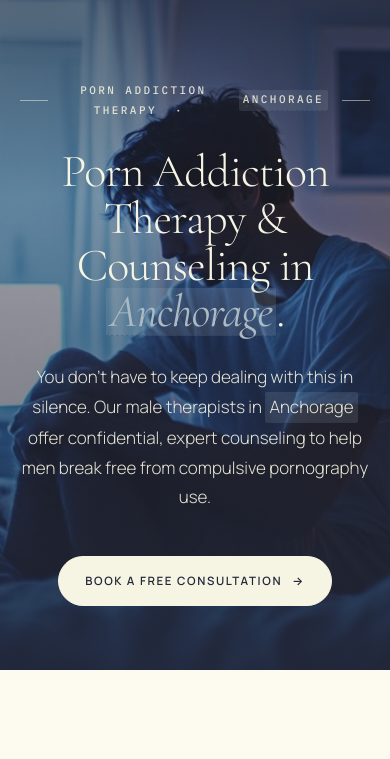
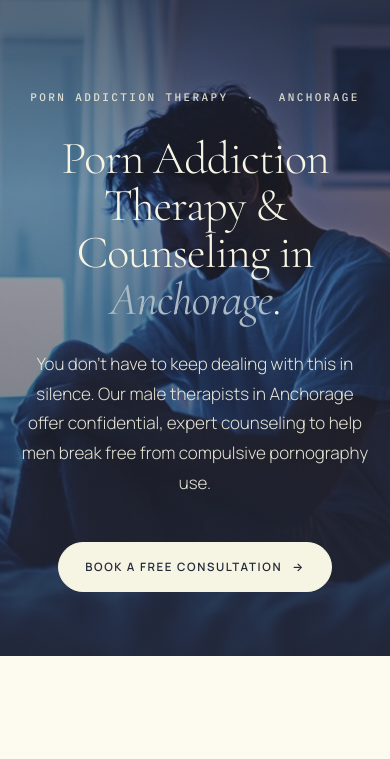
Before and after one commit to anchormenstherapy/anchor-mens-therapy, a plain HTML site: page porn-addiction-therapy-anchorage.html in a window 390 px wide. Shown: the part 59-818 px from the top of the page. Drawn offline with nearby package versions, Linux system fonts and the light colour scheme.

Commit message:
Add files via upload

```diff
--- a/porn-addiction-therapy-anchorage.html
+++ b/porn-addiction-therapy-anchorage.html
@@ -52,6 +52,8 @@
     opacity: 0.85;
     margin-bottom: 28px;
     justify-content: center;
+    text-align: center;
+    flex-wrap: wrap;
   }
   .issue-hero .eyebrow::before,
   .issue-hero .eyebrow::after {
@@ -61,6 +63,10 @@
     background: currentColor;
     opacity: 0.6;
     flex-shrink: 0;
+  }
+  @media (max-width: 640px) {
+    .issue-hero .eyebrow::before,
+    .issue-hero .eyebrow::after { display: none; }
   }
   .issue-hero h1 {
     font-family: var(--serif);
@@ -111,14 +117,8 @@
   }
   .outcomes-list.checks .check svg { width: 11px; height: 11px; }
 
-  /* ---------- Var placeholder ---------- */
-  .var {
-    display: inline-block;
-    background: rgba(172, 186, 196, 0.16);
-    border-bottom: 1px dashed rgba(48, 54, 79, 0.32);
-    padding: 0 4px;
-    border-radius: 2px;
-  }
+  /* ---------- City variable ---------- */
+  .var { display: inline; }
 
   @media (max-width: 640px) {
     .issue-hero { padding: 140px 0 64px; min-height: 540px; }
@@ -167,7 +167,7 @@
   <div class="wrap">
     <div class="outcomes-grid">
       <div class="outcomes-image-wrap">
-        <div class="image-placeholder">Lifestyle portrait · drop in when ready</div>
+        <img src="assets/lifestyle-portrait.jpeg" alt="A man finding clarity and confidence through therapy">
       </div>
       <div class="outcomes-text">
         <div class="eyebrow">Your new chapter</div>
@@ -423,7 +423,7 @@
     <p>Book a free consultation with a male therapist in Anchorage. See whether this is the right fit, on your timing and your terms.</p>
     <div class="final-cta-actions">
       <a href="https://anchormenstherapy.com/book-consultation" class="cta"><span>Book A Free Consultation</span> <span class="arr">&rarr;</span></a>
-      <a href="Porn Addiction Therapy.html" class="cta outline"><span>Back to All Cities</span></a>
+      <a href="https://anchor-mens-therapy.vercel.app/porn-addiction-therapy" class="cta outline"><span>Back to All Cities</span></a>
     </div>
   </div>
 </section>
```
